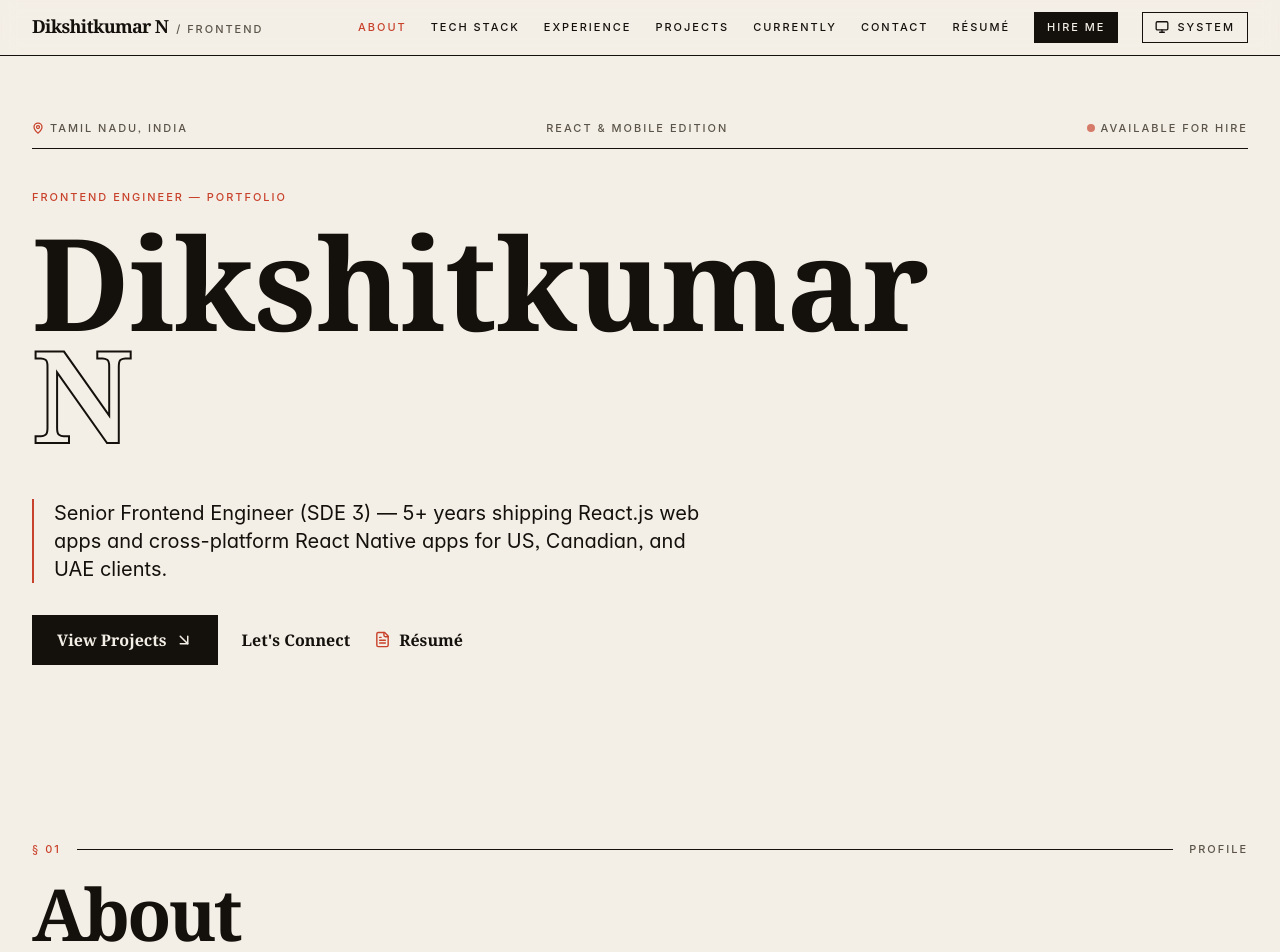
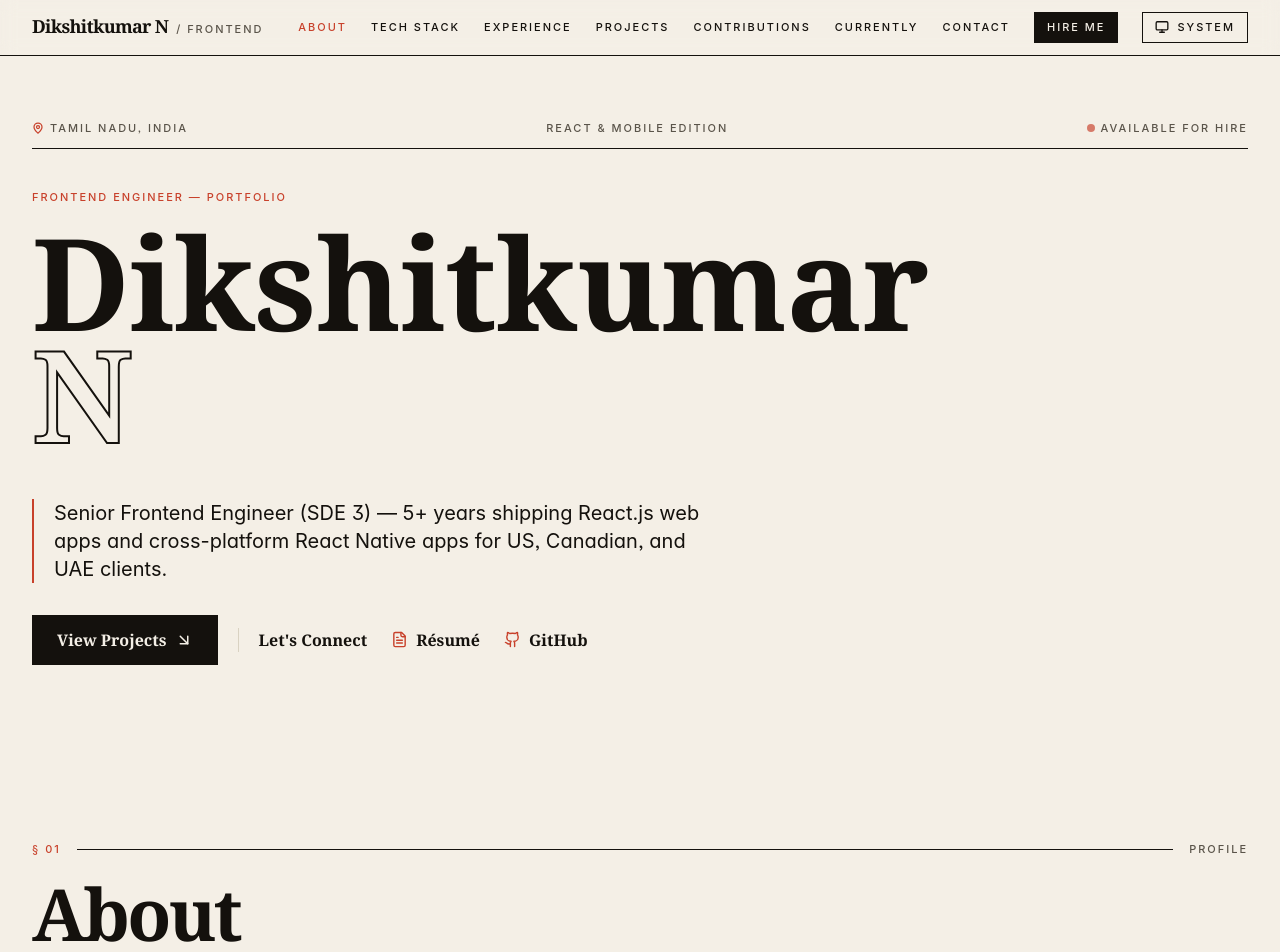
Before and after one commit to dikshit-n/portfolio, a React (Vite) app: page / in a window 1280 px wide. Shown: the top 952 px of the page. Built offline with nearby package versions, Linux system fonts and the light colour scheme; a web font is replaced by a local one.

Commit message:
contribution section and other adjustments

```diff
--- a/src/App.tsx
+++ b/src/App.tsx
@@ -5,6 +5,7 @@ import { AboutSection } from '@/components/sections/AboutSection';
 import { TechStackSection } from '@/components/sections/TechStackSection';
 import { ExperienceSection } from '@/components/sections/ExperienceSection';
 import { ProjectsSection } from '@/components/sections/ProjectsSection';
+import { ContributionsSection } from '@/components/sections/ContributionsSection';
 import { CurrentlySection } from '@/components/sections/CurrentlySection';
 import { ContactSection } from '@/components/sections/ContactSection';
 
@@ -18,6 +19,7 @@ export default function App() {
         <TechStackSection />
         <ExperienceSection />
         <ProjectsSection />
+        <ContributionsSection />
         <CurrentlySection />
         <ContactSection />
       </main>
--- a/src/components/layout/Header.tsx
+++ b/src/components/layout/Header.tsx
@@ -19,13 +19,22 @@ const NAV_LINKS: NavLink[] = [
   { label: 'Tech Stack', href: '#techstack' },
   { label: 'Experience', href: '#experience' },
   { label: 'Projects', href: '#projects' },
+  { label: 'Contributions', href: '#contributions' },
   { label: 'Currently', href: '#currently' },
   { label: 'Contact', href: '#contact' },
-  { label: 'Résumé', href: SITE.resumeUrl, external: true, chip: 'PDF' },
+  // { label: 'Résumé', href: SITE.resumeUrl, external: true, chip: 'PDF' },
   { label: 'Hire me', href: '#contact', filled: true },
 ];
 
-const SECTION_IDS = ['about', 'techstack', 'experience', 'projects', 'currently', 'contact'];
+const SECTION_IDS = [
+  'about',
+  'techstack',
+  'experience',
+  'projects',
+  'contributions',
+  'currently',
+  'contact',
+];
 
 export function Header() {
   const [open, setOpen] = useState(false);
--- a/src/components/sections/ContactSection.tsx
+++ b/src/components/sections/ContactSection.tsx
@@ -1,5 +1,5 @@
 import { motion } from 'framer-motion';
-import { ArrowUpRight, Mail, Linkedin, Github } from 'lucide-react';
+import { ArrowUpRight, Mail, Linkedin, Github, FileText } from 'lucide-react';
 import { SECTION_META, SITE } from '@/data/portfolio';
 import { useScrollReveal } from '@/hooks/useScrollReveal';
 
@@ -13,10 +13,11 @@ type Row = {
 
 const ROWS: Row[] = [
   {
-    label: 'Email',
-    value: SITE.email,
-    href: `mailto:${SITE.email}`,
-    icon: Mail,
+    label: 'Resume',
+    value: 'My Resume',
+    href: SITE.resumeUrl,
+    icon: FileText,
+    external: true
   },
   {
     label: 'LinkedIn',
@@ -41,7 +42,7 @@ export function ContactSection() {
   return (
     <section
       id="contact"
-      className="scroll-mt-14 border-t-2 border-ink bg-ink py-20 text-paper md:py-28"
+      className="border-t-2 border-ink bg-ink py-20 text-paper md:py-28"
     >
       <div className="wrap">
         <motion.div
@@ -77,7 +78,7 @@ export function ContactSection() {
             className="mt-8 max-w-xl text-xl leading-relaxed text-paper/70"
           >
             Have a role, a project, or an idea worth shipping? I'm{' '}
-            <span className="text-accent">open to opportunities</span> and reply
+            <span className="text-accent">open to opportunities worldwide</span> and reply
             fast.
           </motion.p>
 
--- /dev/null
+++ b/src/components/sections/ContributionsSection.tsx
@@ -0,0 +1,112 @@
+import { motion } from 'framer-motion';
+import { Eye, GitMerge, Github, Star } from 'lucide-react';
+import { CONTRIBUTIONS, SECTION_META } from '@/data/portfolio';
+import { SectionHeader } from '@/components/ui/SectionHeader';
+import { useScrollReveal } from '@/hooks/useScrollReveal';
+import { cn } from '@/lib/cn';
+import type { Contribution, ContributionType } from '@/types/portfolio';
+
+const TYPE_META: Record<
+  ContributionType,
+  { label: string; icon: typeof GitMerge; tone: 'positive' | 'neutral' }
+> = {
+  merged: { label: 'Merged', icon: GitMerge, tone: 'positive' },
+  review: { label: 'In review', icon: Eye, tone: 'neutral' },
+};
+
+function ContributionCard({
+  contribution,
+  variants,
+}: {
+  contribution: Contribution;
+  variants: import('framer-motion').Variants;
+}) {
+  const meta = TYPE_META[contribution.type];
+  const Icon = meta.icon;
+
+  return (
+    <motion.a
+      href={contribution.url}
+      target="_blank"
+      rel="noopener noreferrer"
+      variants={variants}
+      aria-label={`View ${contribution.owner}/${contribution.repo} on GitHub`}
+      className="group relative flex h-full flex-col border border-ink bg-paper p-6 transition-colors hover:bg-ink md:p-8"
+    >
+      {/* Top row: status badge + stars */}
+      <div className="flex items-center justify-between gap-3">
+        <span
+          className={cn(
+            'eyebrow inline-flex items-center gap-1.5 border px-2 py-1',
+            meta.tone === 'positive'
+              ? 'border-accent text-accent'
+              : 'border-ink text-ink',
+          )}
+        >
+          <Icon size={12} strokeWidth={2.5} />
+          {meta.label}
+        </span>
+        <span className="eyebrow inline-flex items-center gap-1 text-ink-soft transition-colors group-hover:text-paper">
+          <Star
+            size={11}
+            strokeWidth={2.5}
+            className="transition-colors group-hover:text-accent"
+          />
+          {contribution.stars}
+        </span>
+      </div>
+
+      {/* Repo name */}
+      <h3 className="display-title mt-8 break-words text-3xl transition-colors group-hover:text-paper md:text-4xl">
+        <span className="text-ink transition-colors group-hover:text-paper">
+          {contribution.owner}
+        </span>
+        <span className="text-accent">/</span>
+        <span className="text-accent">{contribution.repo}</span>
+      </h3>
+
+      {/* Description */}
+      <p className="mt-4 flex-1 text-[1.05rem] leading-relaxed text-ink-soft transition-colors group-hover:text-paper/80">
+        {contribution.description}
+      </p>
+
+      {/* Bottom CTA */}
+      <span className="mt-8 inline-flex items-center gap-2 font-display text-base font-bold text-ink-soft transition-colors group-hover:text-paper">
+        <Github
+          size={16}
+          strokeWidth={2}
+          className="text-accent transition-transform duration-300 group-hover:scale-110"
+        />
+        <span className="link-anim">View contribution</span>
+      </span>
+    </motion.a>
+  );
+}
+
+export function ContributionsSection() {
+  const { fadeUp, stagger } = useScrollReveal();
+  const meta = SECTION_META.contributions!;
+
+  return (
+    <section id="contributions" className="wrap scroll-mt-24 py-20 md:py-28">
+      <SectionHeader
+        number={meta.number}
+        tag={meta.tag}
+        title={meta.title}
+        subtitle={meta.subtitle}
+      />
+
+      <motion.div
+        className="grid grid-cols-1 gap-6 md:grid-cols-3 md:gap-8"
+        variants={stagger}
+        initial="hidden"
+        whileInView="show"
+        viewport={{ once: true, margin: '-80px' }}
+      >
+        {CONTRIBUTIONS.map((c) => (
+          <ContributionCard key={c.url} contribution={c} variants={fadeUp} />
+        ))}
+      </motion.div>
+    </section>
+  );
+}
--- a/src/components/sections/HeroSection.tsx
+++ b/src/components/sections/HeroSection.tsx
@@ -1,8 +1,10 @@
 import { motion } from 'framer-motion';
-import { ArrowDownRight, FileText, MapPin } from 'lucide-react';
-import { HERO,
+import { ArrowDownRight, FileText, Github, MapPin } from 'lucide-react';
+import {
+  HERO,
   // MARQUEE_TECH,
-SITE } from '@/data/portfolio';
+  SITE,
+} from '@/data/portfolio';
 // import { Marquee } from '@/components/ui/Marquee';
 import { useScrollReveal } from '@/hooks/useScrollReveal';
 
@@ -87,7 +89,10 @@ export function HeroSection() {
               <p className="max-w-2xl border-l-2 border-accent pl-5 text-lg leading-relaxed text-ink md:text-xl">
                 {HERO.tagline}
               </p>
-              <div className="mt-8 flex flex-wrap items-center gap-x-6 gap-y-3">
+
+              {/* Buttons — partitioned: primary CTA on the left, secondary
+                  contacts grouped on the right with a thin editorial divider. */}
+              <div className="mt-8 flex flex-col items-start gap-y-4 sm:flex-row sm:items-center sm:gap-x-5">
                 <a
                   href="#projects"
                   className="group inline-flex items-center gap-2 border border-ink bg-ink px-6 py-3 font-display text-base font-bold text-paper transition-colors hover:border-accent hover:bg-accent"
@@ -98,7 +103,15 @@ export function HeroSection() {
                     className="transition-transform duration-300 group-hover:translate-x-0.5 group-hover:translate-y-0.5"
                   />
                 </a>
-                <a href="#contact" className="font-display text-base font-bold link-anim">
+
+                <div
+                  className="flex flex-wrap items-center gap-x-5 gap-y-3 sm:gap-x-6 sm:border-l sm:border-rule sm:pl-5"
+                  aria-label="Secondary actions"
+                >
+                  <a
+                    href="#contact"
+                    className="font-display text-base font-bold link-anim"
+                  >
                     Let's Connect
                   </a>
                   <a
@@ -110,6 +123,16 @@ export function HeroSection() {
                     <FileText size={17} className="text-accent" />
                     Résumé
                   </a>
+                  <a
+                    href={SITE.github}
+                    target="_blank"
+                    rel="noopener noreferrer"
+                    className="inline-flex items-center gap-2 font-display text-base font-bold link-anim"
+                  >
+                    <Github size={17} className="text-accent" />
+                    GitHub
+                  </a>
+                </div>
               </div>
             </motion.div>
           </motion.div>
--- a/src/data/portfolio.ts
+++ b/src/data/portfolio.ts
@@ -1,4 +1,11 @@
-import type { Project, Role, SectionMeta, Stat, TechCategory } from '@/types/portfolio';
+import type {
+  Contribution,
+  Project,
+  Role,
+  SectionMeta,
+  Stat,
+  TechCategory,
+} from '@/types/portfolio';
 
 /* ----------------------------------------------------------------------------
    Site identity
@@ -30,7 +37,7 @@ export const HERO = {
 /* ----------------------------------------------------------------------------
    About / Summary / Stats
 ---------------------------------------------------------------------------- */
-export const SUMMARY = `I build production React.js and React Native applications for US, Canadian, and UAE clients — most recently an offline-first healthcare app on iOS and Android processing 10,000 appointments per day. I own architecture end-to-end: offline sync, real-time data layers, authentication bridges, and the release pipeline that ships them. Lately I've been building agentic systems too, including a multi-agent PR reviewer (Githena) and custom MCP server integrations for Claude Code.`;
+export const SUMMARY = `I build production React and React Native applications. I’m a developer who cares about clean architecture, reliable systems, and simple code. And I think the next decade of frontend is going to be defined by how well we integrate LLM agents without breaking the user experience.`;
 
 export const STATS: Stat[] = [
   { value: '5+', label: 'Years shipping' },
@@ -279,19 +286,45 @@ export const PROJECTS: Project[] = [
 export const CURRENTLY = {
   working: 'Developer productivity through agentic coding workflows and reusable prompt-engineering patterns',
   collab: 'Open-source maintainers and engineering teams on improving developer-facing documentation and tooling',
-  learning: 'Scalable system design, MCP ecosystem, advanced agent orchestration, AI-assisted development with claude code.',
-  ask: 'React JS performant apps, React Native offline-first, AWS serverless, healthcare compliance, AI engineering.',
+  learning: 'Scalable system design, MCP ecosystem, advanced agent orchestration, Secure AI-assisted development with claude code.',
+  ask: 'React JS performant apps, React Native offline-first, AWS serverless, healthcare compliance.',
 };
 
 /* ----------------------------------------------------------------------------
-   Achievements / OSS
+   Open source contributions
+   Cards show repo + stars + status only. The actual change lives behind
+   the URL — click through to see the PR title, diff, or commit list.
 ---------------------------------------------------------------------------- */
-export const ACHIEVEMENTS = [
+export const CONTRIBUTIONS: Contribution[] = [
   {
-    title: 'electric-sql/electric — OSS contribution',
-    detail:
-      'Contributed merged documentation improvements to electric-sql/electric (10.3k ★, Apache-2.0) — added cross-links that improved discoverability of error-handling guidance; merged by a maintainer within 33 hours.',
-    url: 'https://github.com/electric-sql/electric',
+    index: '01',
+    owner: 'pubkey',
+    repo: 'rxdb',
+    description:
+      'A realtime, local-first database for JavaScript applications — runs on every JS runtime and replicates with your existing backend. No vendor, no lock-in.',
+    stars: '23.4k',
+    type: 'merged',
+    url: 'https://github.com/pubkey/rxdb/commits/master/?author=dikshit-n',
+  },
+  {
+    index: '02',
+    owner: 'TanStack',
+    repo: 'form',
+    description:
+      'Headless, performant, and type-safe form state management for TS/JS, React, Vue, Angular, Solid, and Lit.',
+    stars: '6.7k',
+    type: 'review',
+    url: 'https://github.com/TanStack/form/pull/2371',
+  },
+  {
+    index: '03',
+    owner: 'TanStack',
+    repo: 'router',
+    description:
+      'A client-first, server-capable, fully type-safe router and full-stack framework for the web (React and more).',
+    stars: '15.0k',
+    type: 'review',
+    url: 'https://github.com/TanStack/router/pull/8232',
   },
 ];
 
@@ -344,13 +377,20 @@ export const SECTION_META: Record<string, SectionMeta> = {
     title: 'Featured Projects',
     subtitle: 'Shipped products and side projects — a selection from the archive.',
   },
+  contributions: {
+    number: '§ 05',
+    tag: 'Open Source',
+    title: 'Contributions',
+    subtitle:
+      'Merged contributions and code reviews across the React and local-first ecosystems.',
+  },
   currently: {
-    number: '§ 05',
+    number: '§ 06',
     tag: 'Stop Press',
     title: 'Currently',
   },
   contact: {
-    number: '§ 06',
+    number: '§ 07',
     tag: 'Correspondence',
     title: "Let's build",
   },
```
Also changed, not shown: src/components/sections/CurrentlySection.tsx (+4 -4 lines), src/types/portfolio.ts (+15 -0 lines). Lines whose indentation alone changed are shown as unchanged.
